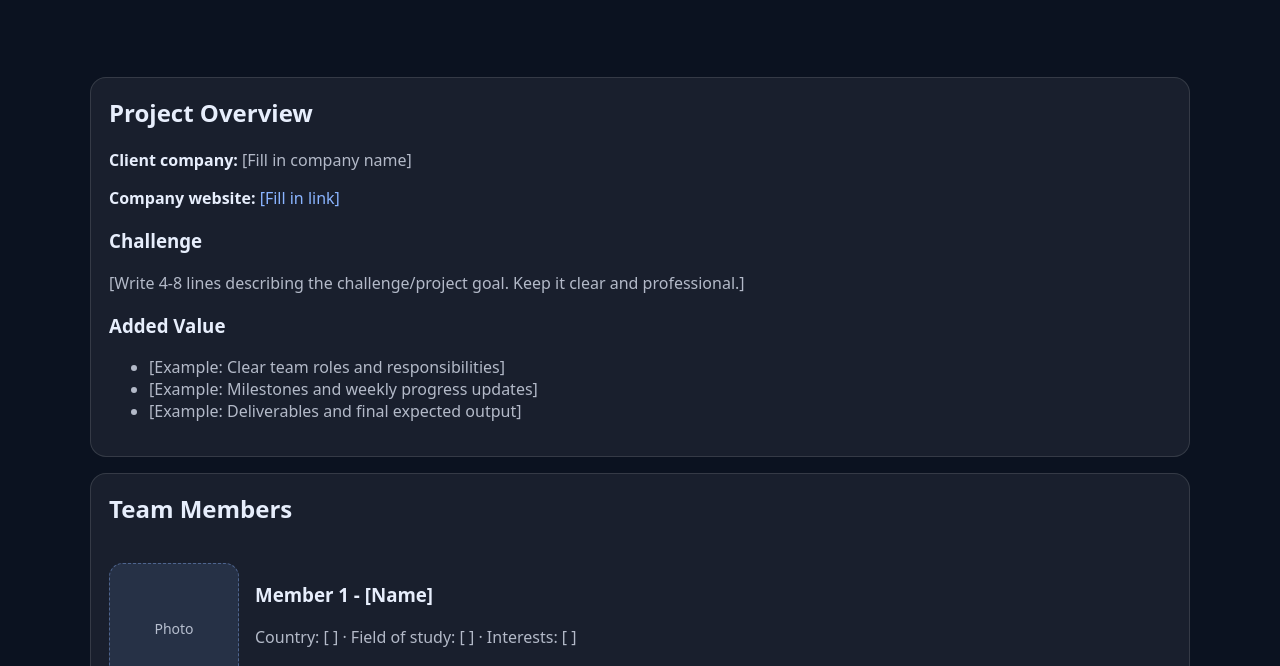
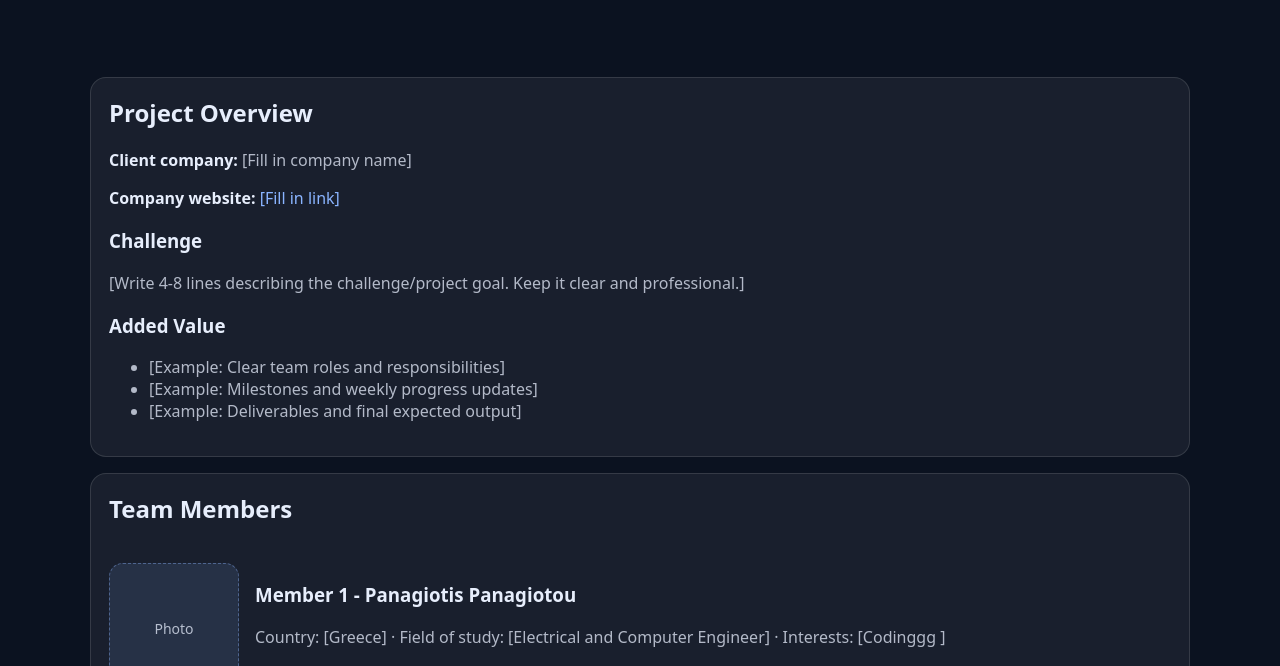
Before and after one commit to joana2005lopes-collab/Heraklion-Bus-Team, a plain HTML site: page index.html in a window 1280 px wide. Shown: the part 129-795 px from the top of the page. Drawn offline with Linux system fonts and the light colour scheme.

Commit message:
Update index.html

```diff
--- a/index.html
+++ b/index.html
@@ -40,8 +40,8 @@
       <article class="member">
         <div class="avatar placeholder">Photo</div>
         <div>
-          <h3>Member 1 - [Name]</h3>
-          <p class="muted">Country: [ ] · Field of study: [ ] · Interests: [ ]</p>
+          <h3>Member 1 - Panagiotis Panagiotou</h3>
+          <p class="muted">Country: [Greece] · Field of study: [Electrical and Computer Engineer] · Interests: [Codinggg ]</p>
 
           <h4>Short Biography</h4>
           <p class="muted">[Write 3-6 lines]</p>
```
